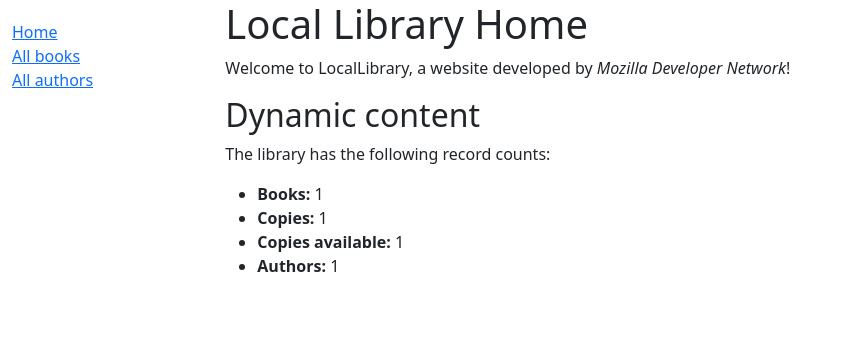
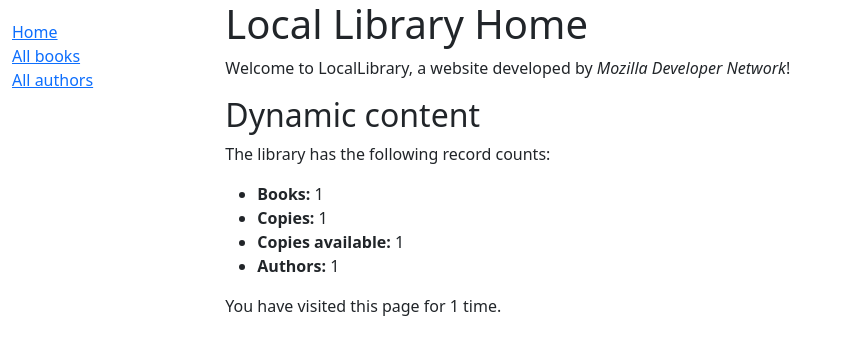
Before and after one commit to hoanghaiphongg/mysite, a Django app: template locallibrary/catalog/templates/index.html in a window 1280 px wide. Shown: the top 355 px of the page, without its empty margins (0-841 px from the left). Run offline with Django 3.2, Linux system fonts and the light colour scheme; the template is opened without the code that fills it: most values are stand-ins (such as "Sample title", 1, 10 or a date in 2020).

Commit message:
Django Tutorial Part 7: Sessions framework

```diff
--- a/locallibrary/catalog/templates/index.html
+++ b/locallibrary/catalog/templates/index.html
@@ -11,4 +11,6 @@
         <li><strong>Copies available:</strong> {{ num_instances_available }}</li>
         <li><strong>Authors:</strong> {{ num_authors }}</li>
     </ul>
+
+    <p>You have visited this page for {{ num_visits }} time{% if num_visits > 1 %}s{% endif %}.</p>
 {% endblock %}
```
